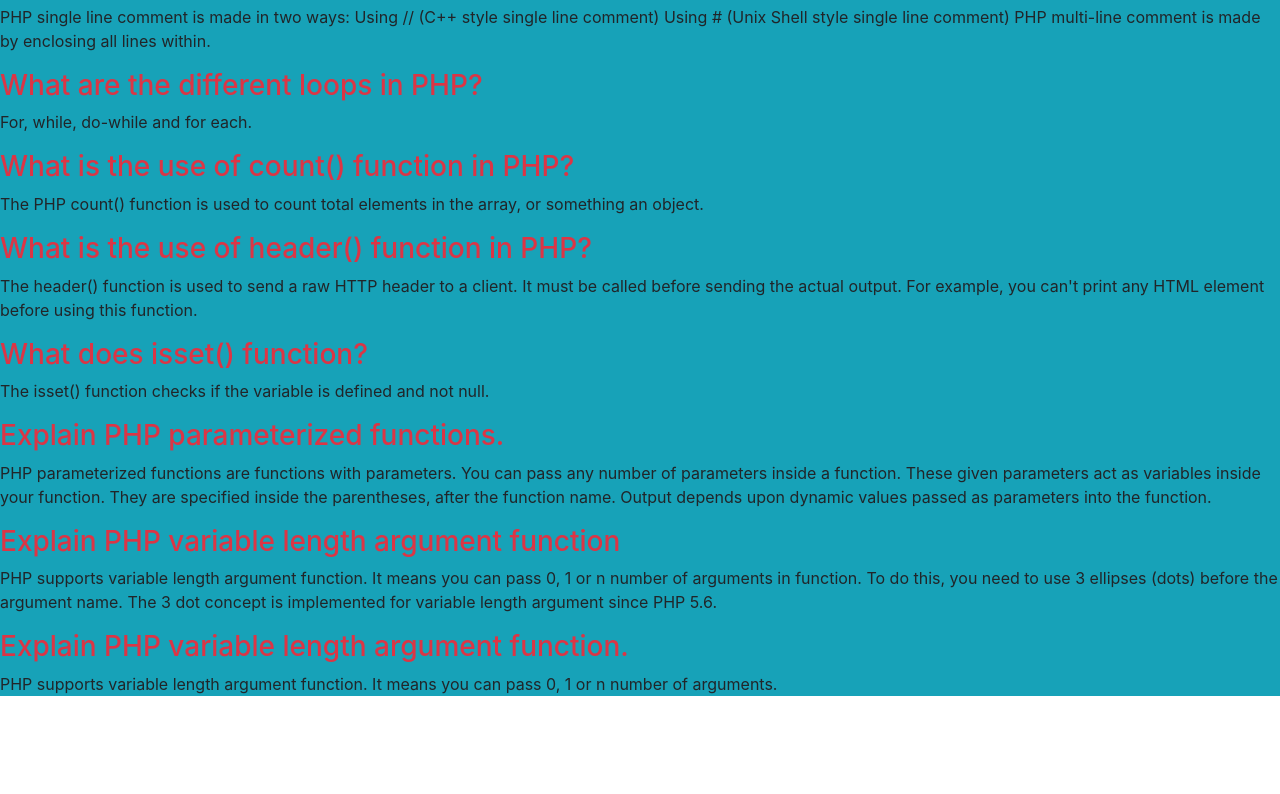
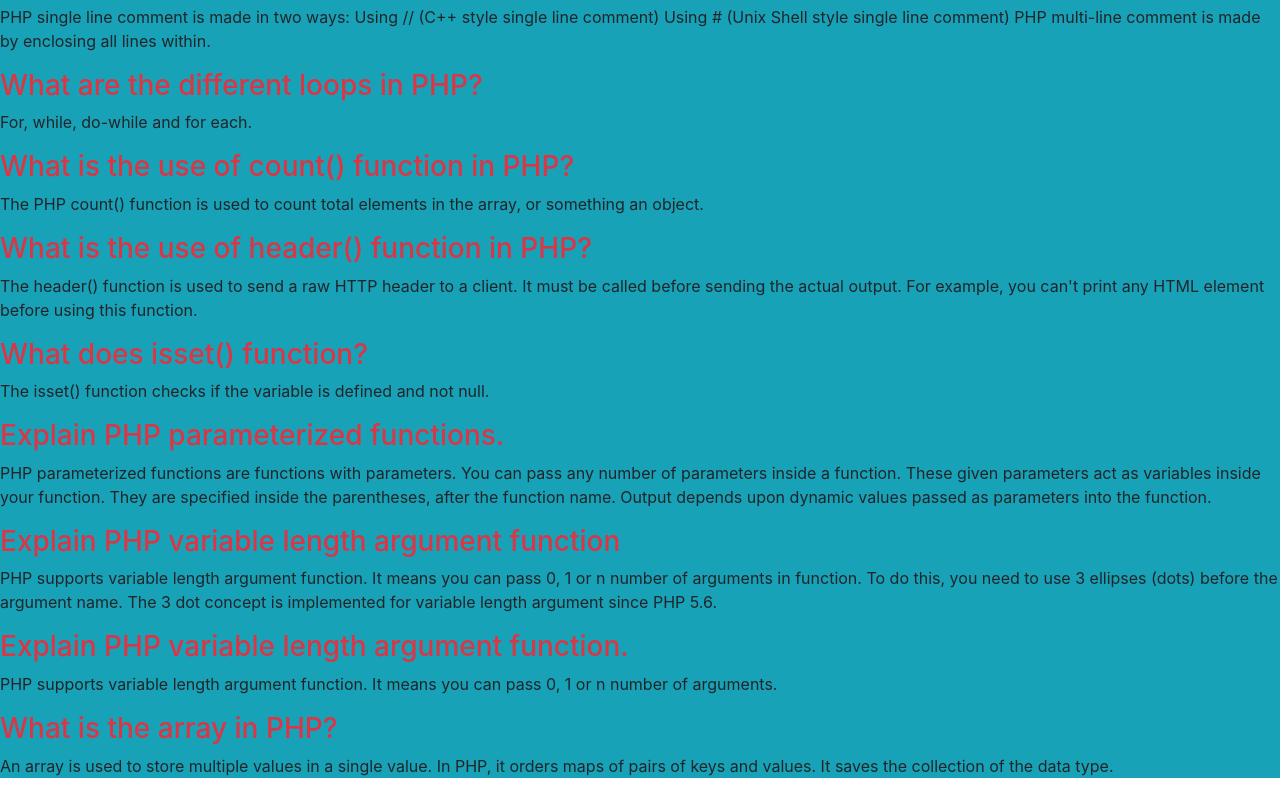
Before and after one commit to NaimBiswas/PHP-Question, a plain HTML site: page index.html in a window 1280 px wide. Shown: the part 1923-2717 px from the top of the page. Before the commit the page ends 2635 px from the top, so only its background shows below. Drawn offline with nearby package versions, Linux system fonts and the light colour scheme.

Commit message:
What is the array in PHP?

```diff
--- a/index.html
+++ b/index.html
@@ -319,6 +319,16 @@
          <p>
             PHP supports variable length argument function. It means you can pass 0, 1 or n number of arguments.
          </p>
+         <!-- Question  -->
+         <h3 class="text-danger">
+            What is the array in PHP?
+         </h3>
+         <!-- Anster  -->
+         <p>
+            An array is used to store multiple values in a single value. In PHP, it orders maps of pairs of keys and
+            values. It
+            saves the collection of the data type.
+         </p>
 
       </section>
 
```
